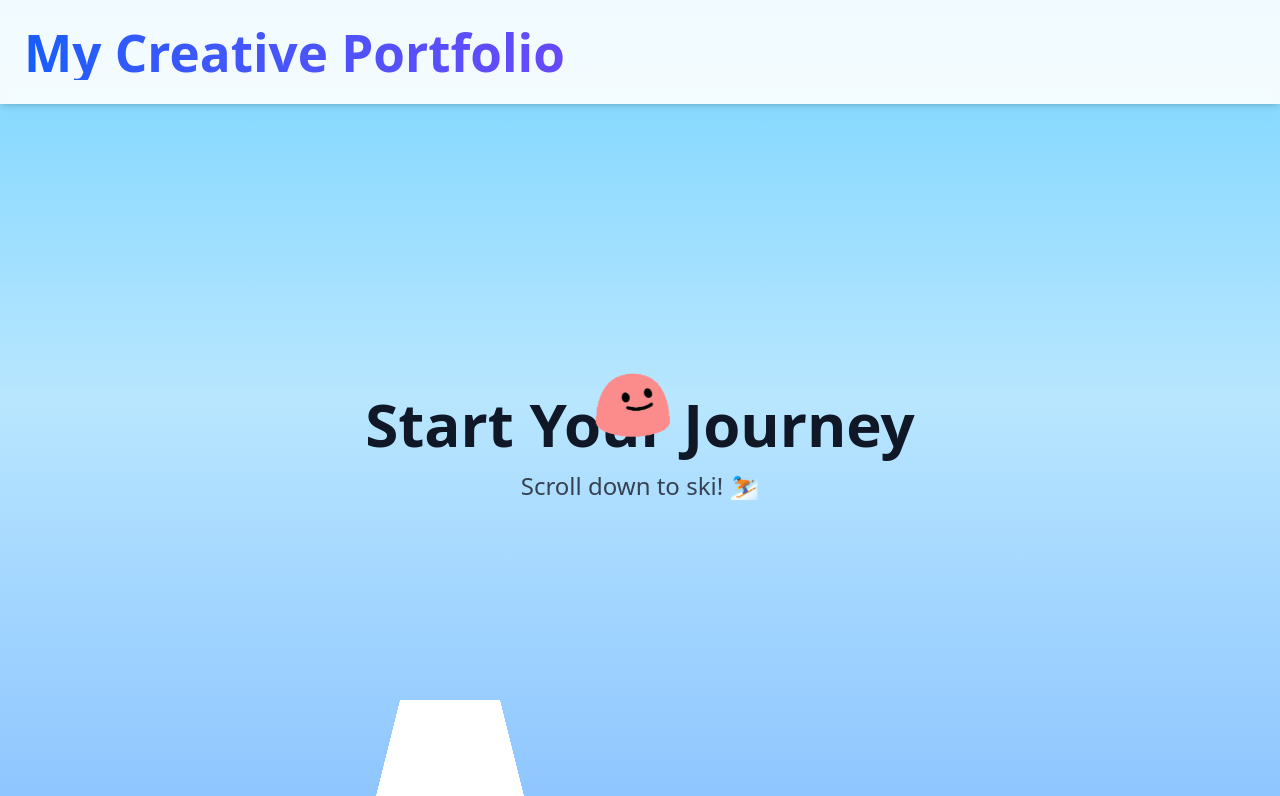
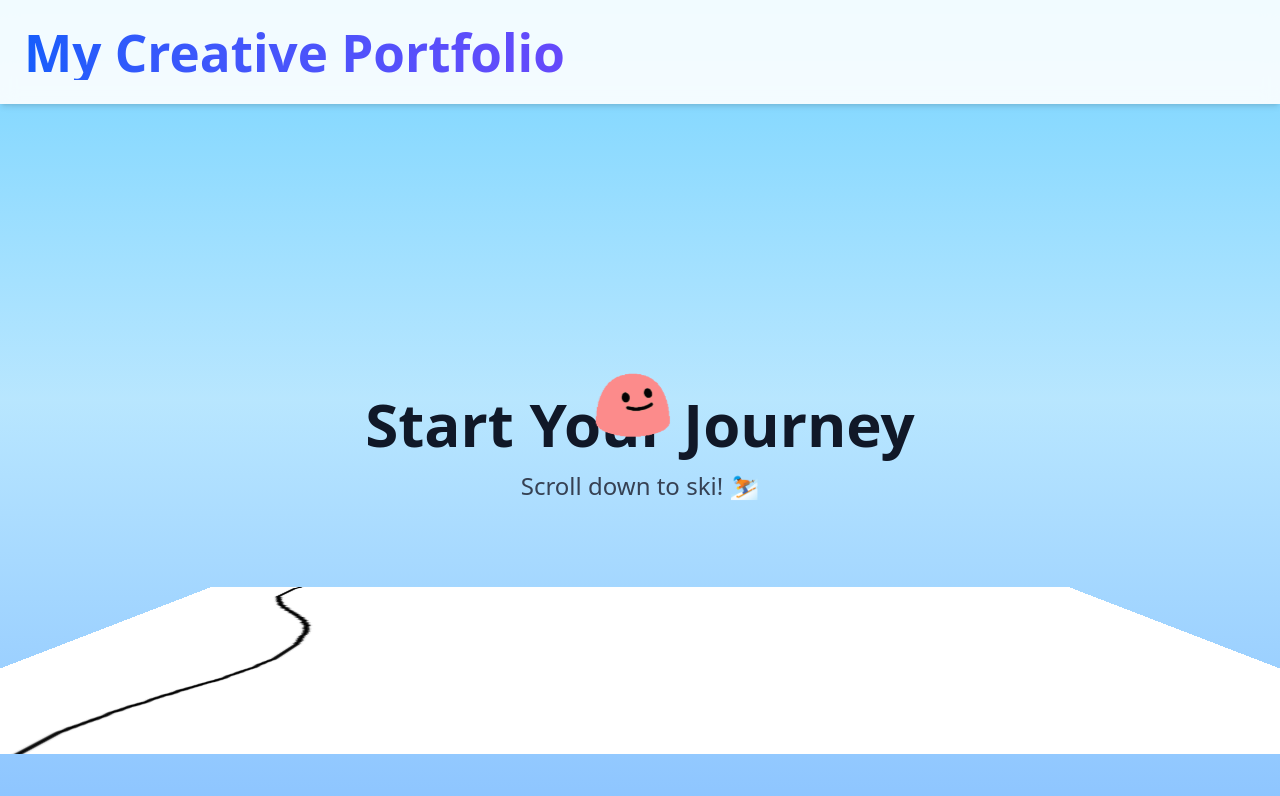
Before and after one commit to BagetTeam/Portfolio, a React (Vite) app: page / in a window 1280 px wide. Shown: the top 796 px of the page. Built offline with nearby package versions, Linux system fonts and the light colour scheme.

Commit message:
removed useless hook

```diff
--- a/src/components/MountainCanvas.tsx
+++ b/src/components/MountainCanvas.tsx
@@ -1,4 +1,4 @@
-import { motion, MotionValue } from "motion/react";
+import { motion, MotionValue, useScroll, useTransform } from "motion/react";
 import type { RefObject } from "react";
 
 interface MountainCanvasProps {
@@ -7,7 +7,15 @@ interface MountainCanvasProps {
 }
 
 export default function MountainCanvas({ x, canvasRef }: MountainCanvasProps) {
+  const { scrollYProgress } = useScroll();
+
+  // The texture scrolls as user scrolls the page
+  // Scrolls the texture upward as user scrolls down
+  const textureOffsetY = useTransform(scrollYProgress, [0, 1], ["0%", "-70%"]);
+
   return (
+    <>
+      {/* Original canvas ref for Pixi.js (keeping for compatibility) */}
       <div
         ref={canvasRef}
         style={{
@@ -19,5 +27,62 @@ export default function MountainCanvas({ x, canvasRef }: MountainCanvasProps) {
           pointerEvents: "none",
         }}
       />
+
+      {/* Mountain background with true 3D perspective effect */}
+      <div
+        className="mountain-perspective-container"
+        style={{
+          position: "fixed",
+          top: 0,
+          left: 0,
+          width: "100%",
+          height: "100vh",
+          zIndex: 5,
+          pointerEvents: "none",
+          overflow: "hidden",
+          // 3D perspective - looking down at the ski slope
+          // Lower perspective value = more dramatic 3D effect
+          perspective: "600px",
+          perspectiveOrigin: "center 80%", // Viewing point is near the bottom
+        }}
+      >
+        {/* The tilted mountain plane - like a ski slope going into the distance */}
+        <div
+          style={{
+            position: "absolute",
+            top: 0,
+            left: "50%",
+            width: "150%",
+            height: "300%", // Very tall to extend into the distance
+            transform: "translateX(-50%) rotateX(70deg)",
+            transformOrigin: "center 33%", // Rotation point at the "horizon"
+            transformStyle: "preserve-3d",
+            overflow: "hidden",
+          }}
+        >
+          {/* Scrolling mountain texture */}
+          <motion.div
+            style={{
+              position: "absolute",
+              top: 0,
+              left: 0,
+              width: "100%",
+              height: "100%",
+              y: textureOffsetY,
+            }}
+          >
+            <img
+              src="/mountain-body.png"
+              alt=""
+              style={{
+                width: "100%",
+                height: "100%",
+                objectFit: "fill",
+              }}
+            />
+          </motion.div>
+        </div>
+      </div>
+    </>
   );
 }
--- a/src/hooks/usePixi.ts
+++ b/src/hooks/usePixi.ts
@@ -3,10 +3,6 @@ import {
   AnimatedSprite,
   Application,
   Assets,
-  Container,
-  PerspectiveMesh,
-  Texture,
-  TilingSprite,
 } from "pixi.js";
 import { useEffect, useRef } from "react";
 import { skierSlope } from "../utils/skierMath";
@@ -41,7 +37,7 @@ export async function usePixiApp(
           }
         });
 
-        await loadMountain(app);
+        // Mountain is now rendered via CSS in MountainCanvas component
       } catch (error) {
         console.error("Error initializing PixiJS:", error);
       } finally {
@@ -100,31 +96,6 @@ export async function usePixiApp(
   }, [skierCanvasRef, backgroundCanvasRef, scrollYProgress, maxTraversal]);
 }
 
-async function loadMountain(app: Application) {
-  const mountainBody = await Assets.load("/mountain-body.png");
-  console.log(mountainBody);
-
-  const mountain = new PerspectiveMesh({
-    texture: mountainBody,
-    verticesX: 30,
-    verticesY: 30,
-    // Create a trapezoid that looks like a mountain
-    x0: 50,
-    y0: 300, // Wide base left
-    x1: 250,
-    y1: 300, // Wide base right
-    x2: 200,
-    y2: 100, // Narrower peak right
-    x3: 100,
-    y3: 100, // Narrower peak left
-  });
-
-  // Position on screen
-  mountain.position.set(300, 200);
-  app.stage.addChild(mountain);
-  // layer.addChild(mountain);
-}
-
 async function loadAnimation(
   app: Application,
   scrollYProgress: MotionValue<number>,
```
Also changed, not shown: public/mountain-body.png. Lines whose indentation alone changed are shown as unchanged.
